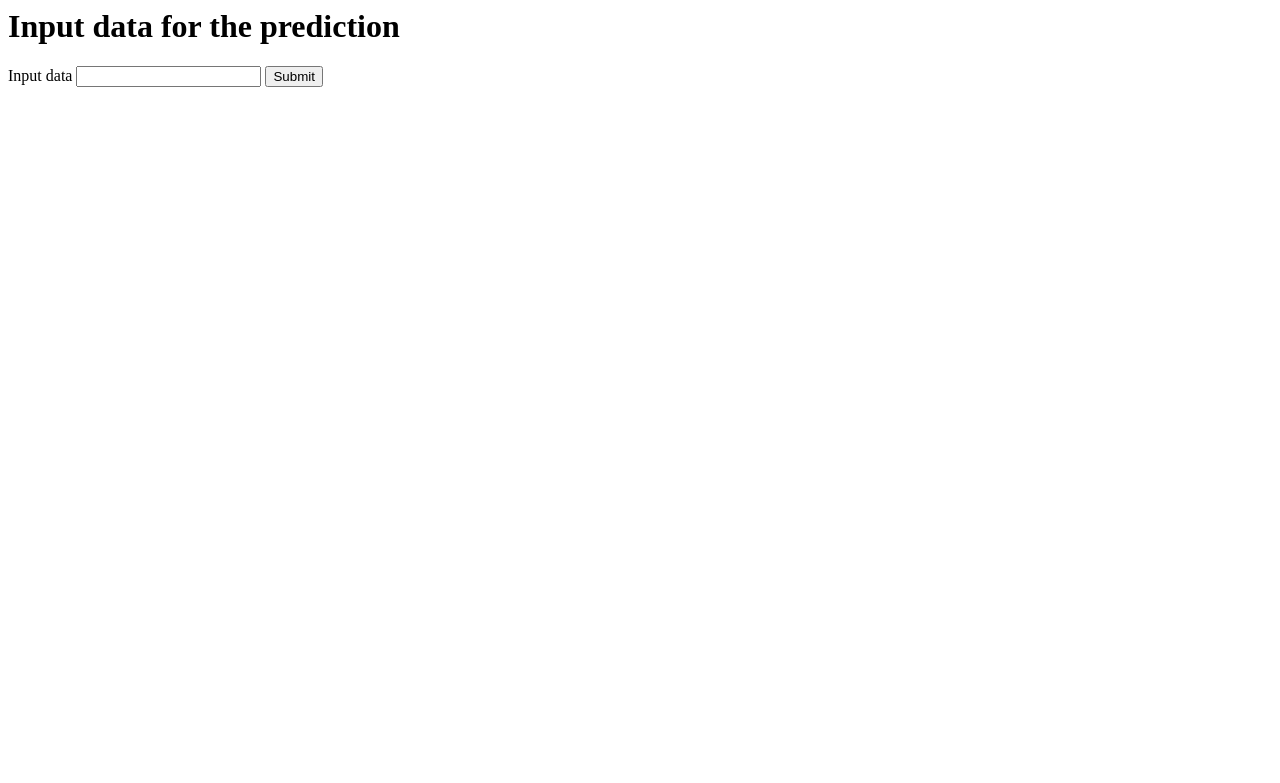
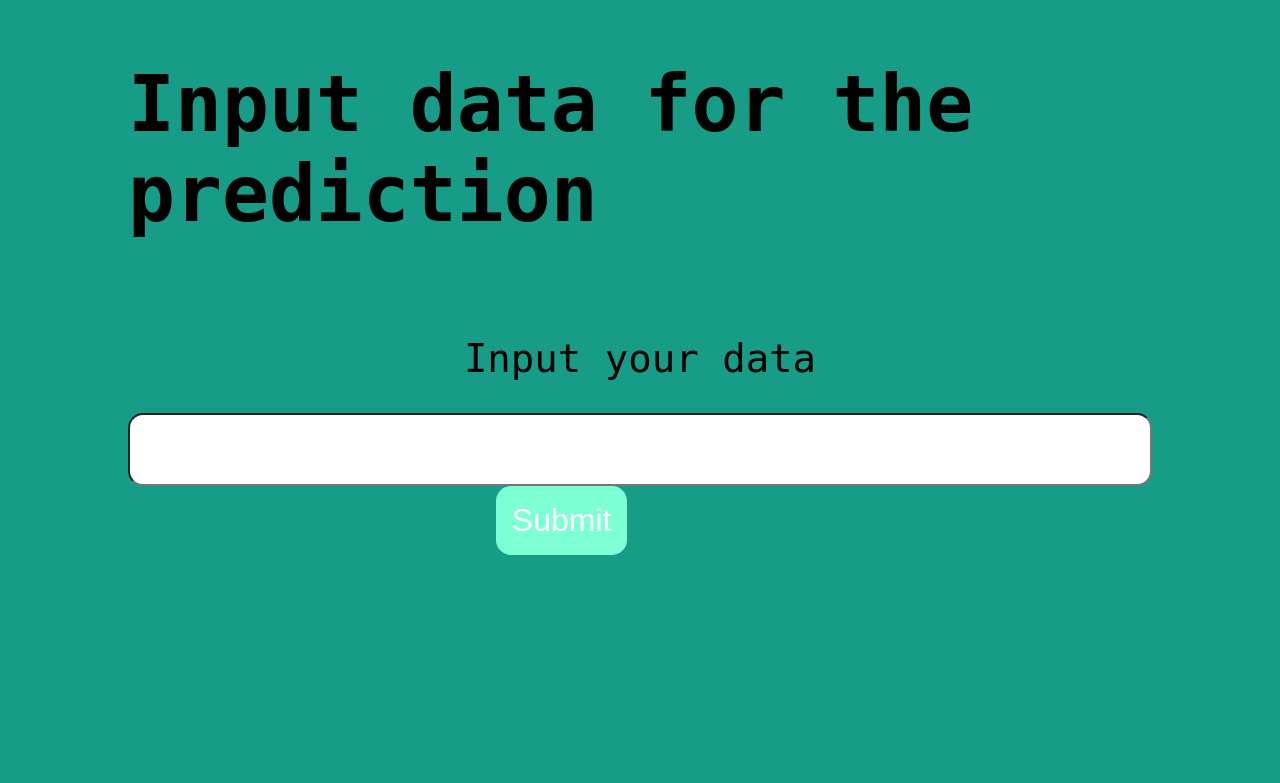
Before and after one commit to tobusiek/PracaMagisterska, a FastAPI app: page /predict in a window 1280 px wide. Shown: the top 783 px of the page. Run offline with FastAPI, Linux system fonts and the light colour scheme.

Commit message:
add basic styles.css, fix loading styles into form html, add favicon

```diff
--- a/producer.py
+++ b/src/producer.py
@@ -5,7 +5,7 @@ import os
 import uuid
 
 from fastapi import FastAPI, Request
-from fastapi.responses import HTMLResponse
+from fastapi.responses import HTMLResponse, FileResponse
 from fastapi import Form
 from fastapi.responses import JSONResponse
 from fastapi.staticfiles import StaticFiles
@@ -22,6 +22,7 @@ logger = logging.getLogger('debug')
 app = FastAPI(debug=True)
 app.mount('/static', StaticFiles(directory='static'), name='static')
 templates = Jinja2Templates(directory='templates')
+
 
 # Initialize Kafka producer
 request_sender = KafkaProducer(
@@ -48,6 +49,11 @@ async def root(request: Request):
     return {"data_output": data_input}
 
 
+@app.get('/favicon.ico', include_in_schema=False)
+async def favicon():
+    return FileResponse(os.path.join('static', 'images', 'favicon.svg'))
+
+
 # Define the endpoint to submit a request
 @app.get('/predict', response_class=HTMLResponse)
 async def get_predict(request: Request):
@@ -56,7 +62,7 @@ async def get_predict(request: Request):
 
 # Define endpoint to receive data to be predicted
 @app.post('/predict')
-async def post_predict(data_input: int | str = Form(...)) -> dict[str, str | int]:
+async def post_predict(data_input: int | str = Form(default='')) -> dict[str, str | int]:
     # Generate unique identifier for the request
     request_id = str(uuid.uuid4())
 
--- /dev/null
+++ b/src/static/css/styles.css
@@ -0,0 +1,36 @@
+body {
+    background-color: rgb(23, 157, 135);
+    width: 80%;
+    margin-left: 10%;
+    margin-right: -10%;
+    margin-top: 1.5em;
+    font-family: monospace;
+    font-size: 3em;
+}
+
+form {
+    display: block;
+    text-align: center;
+    margin-top: 2.5em;
+}
+
+input[type=text] {
+    width: 100%;
+    border-radius: 15px;
+    margin-top: 1em;
+    padding: 0.5em;
+    font-size: 2rem;
+    vertical-align: center;
+}
+
+input[type=submit] {
+    border: none;
+    border-radius: 15px;
+    color: white;
+    text-decoration: none;
+    margin-left: -4.9em;
+    padding: 0.5em;
+    cursor: pointer;
+    background-color: aquamarine;
+    font-size: 2rem;
+}
--- a/templates/input-form.html
+++ b/src/templates/input-form.html
@@ -1,16 +1,14 @@
 <html>
-    <head>
+    <head lang="en">
+        <meta charset="utf-8" />
         <title>Make a prediction</title>
-        <link
-            rel="stylesheet"
-            type="text/css"
-            href="../static/styles.css"
-        >
+        <link id="favicon" rel="icon" type="image/x-icon" href="static/images/favicon.svg">
+        <link href="{{ url_for('static', path='css/styles.css') }}" rel="stylesheet">
     </head>
     <body>
         <h1>Input data for the prediction</h1>
         <form method="POST">
-            <label for="data_input">Input data</label>
+            <label for="data_input">Input your data</label> <br>
             <input type="text" name="data_input" id="data_input">
             <input type="submit" value="Submit">
         </form>
```
Also changed, not shown: README.md, src/consumer.py (renamed from consumer.py), src/resources/logging.ini (renamed from resources/logging.ini), src/static/images/favicon.svg (added), static/styles.css (deleted).
